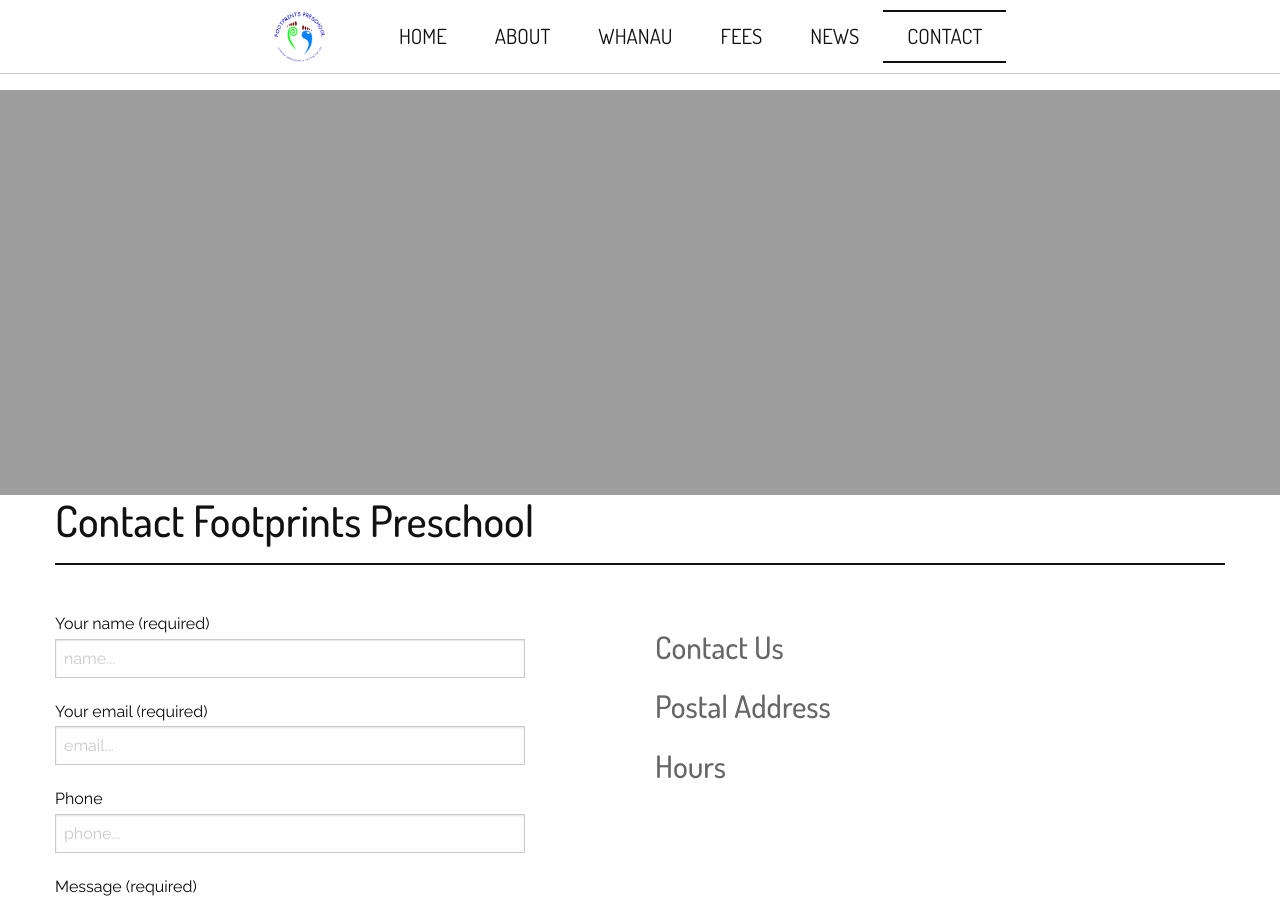
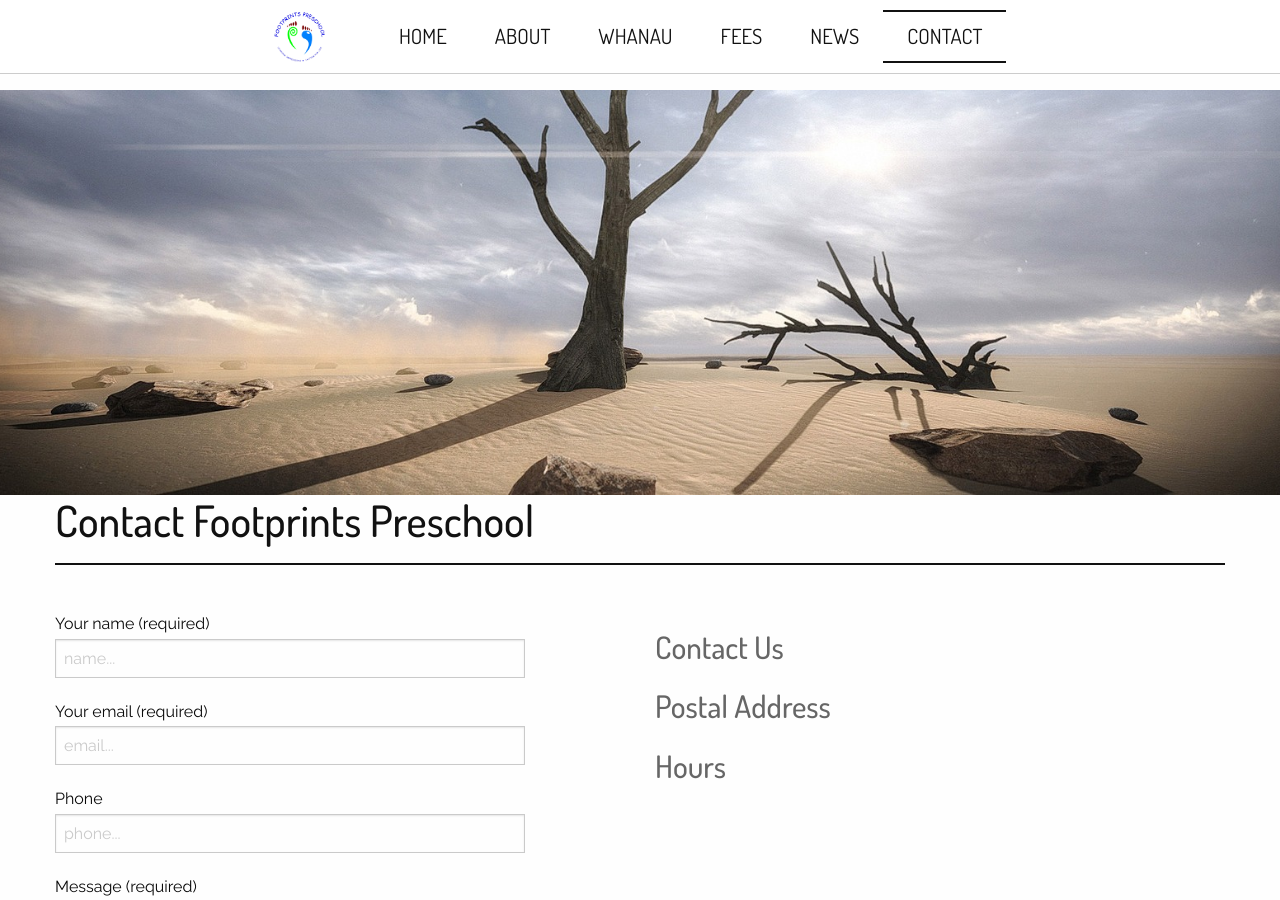
Before and after one commit to viv-b/footprints-preschool, a Jekyll site: the page built from contact.html, in a window 1280 px wide and 900 px high. Built offline with Jekyll 4.4.1, drawn with Linux system fonts in a browser that asks for light colours; nearby versions of some CDN libraries.

Commit message:
Updated 'contact.html' via CloudCannon

```diff
--- a/contact.html
+++ b/contact.html
@@ -3,7 +3,7 @@ title: Contact
 meta_title:
 description:
 heading: Contact Footprints Preschool
-hero_image: /uploads/hero-images/hero-contact.jpg
+hero_image: /uploads/slider/slider-3.jpg
 ---
 
 <div class="wrapper-padding">
```
